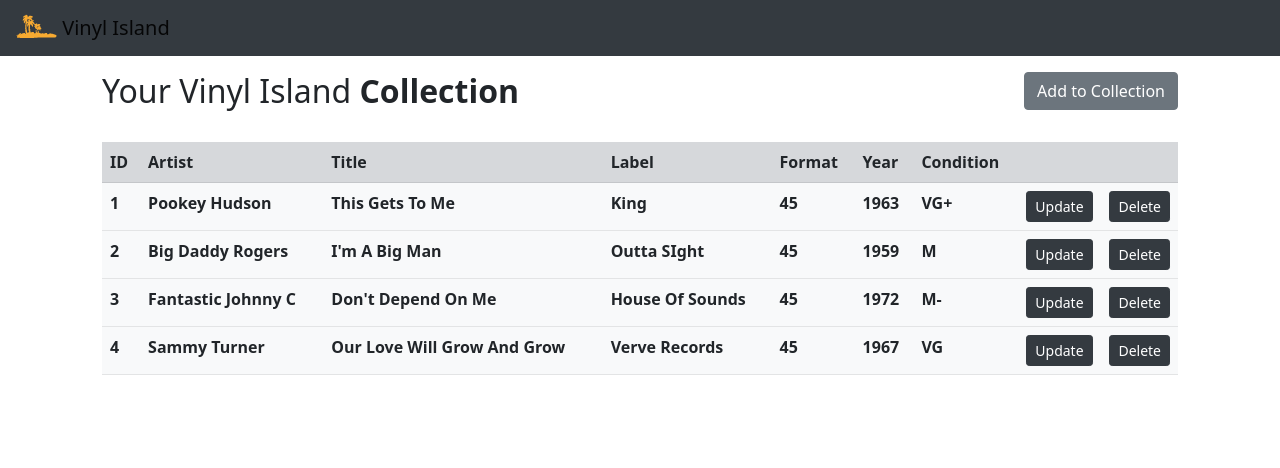
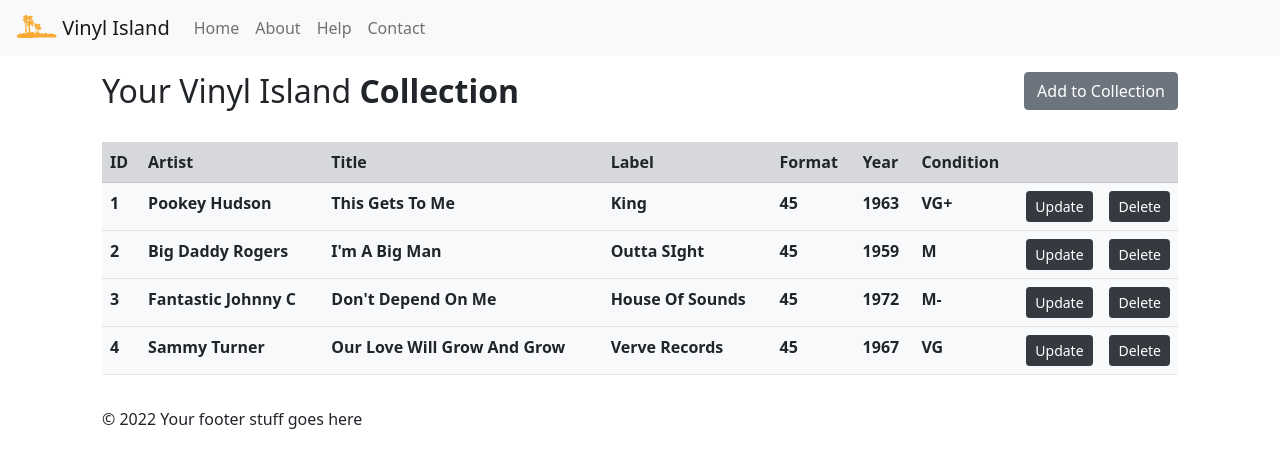
Before and after one commit to iancollinge/vinyl-island-project, a Flask app: page / in a window 1280 px wide. Shown: the top 468 px of the page. Run offline with Flask 2, Linux system fonts and the light colour scheme; data comes from the database, SQL or seed files in the repository; lists and menus that the app fills with data are empty; some libraries are stand-ins or nearby versions.

Commit message:
'feature update added nav bar'

```diff
--- a/app.py
+++ b/app.py
@@ -1,6 +1,9 @@
 import os
 from flask import Flask, redirect, render_template, request, url_for, flash
 from flask_sqlalchemy import SQLAlchemy
+from flask_wtf import Form
+from wtforms import StringField
+from wtforms.validators import DataRequired
 
 app = Flask(__name__)
 app.config['SECRET_KEY'] = "shhh it's a secret"
@@ -12,7 +15,6 @@ app.config["SQLALCHEMY_TRACK_MODIFICATIONS"] = False
 db = SQLAlchemy(app)
 
 # End SqlAlchemy
-
 
 # Creating model table for our CRUD database
 
@@ -98,6 +100,18 @@ def delete(id):
 
     return redirect(url_for('index'))
 
+# This route is for the contact page and form
+
+@app.route('/contact')
+def contact():
+    return render_template('contact.html')
+
+# This class is for the contact form
+
+
+# This setsup the sendmail service for our contact form
+
+
 
 # These are routes for supplementary pages
 
@@ -105,10 +119,6 @@ def delete(id):
 def about():
     return render_template ('about.html')
 
-@app.route('/contact')
-def contact():
-    return render_template ('contact.html')
-
 @app.route('/help')
 def help():
     return render_template ('help.html')
--- a/templates/about.html
+++ b/templates/about.html
@@ -14,8 +14,9 @@
     <div class="">
         <p>Lorem ipsum dolor sit amet, consectetur adipiscing elit. Nunc quis est leo. Duis ornare porttitor nisl, quis interdum nulla egestas congue. Fusce malesuada mauris euismod nisl bibendum imperdiet a id augue. Nulla nec aliquet urna, sit amet lacinia elit. Cras vel cursus nulla, et aliquam diam. Praesent dignissim odio vel scelerisque hendrerit. Lorem ipsum dolor sit amet, consectetur adipiscing elit. Nam orci risus, tincidunt ut nulla vel, iaculis tristique dolor. Vivamus ut tortor id sem mattis lacinia. Donec commodo arcu eget sem congue elementum.
         </p>
-            <p>Maecenas sit amet nunc a augue egestas hendrerit a sit amet lorem. Nunc quam ex, tristique ut auctor sit amet, luctus a tortor. Donec ullamcorper eleifend eros, sed venenatis odio placerat volutpat. Duis pellentesque, nunc vitae pretium lacinia, dolor lectus efficitur nibh, nec placerat magna lectus sodales massa. Proin eget tincidunt ante. Aliquam velit ex, laoreet vel mattis sed, luctus non lectus. Maecenas in tellus gravida, lacinia elit ut, pellentesque dui. Nulla velit ipsum, semper et efficitur pulvinar, congue at risus. Fusce nec auctor sem. Vivamus non leo lorem. Fusce ligula ante, maximus id hendrerit egestas, rhoncus at ligula. Donec scelerisque nisi erat, non condimentum magna rutrum a. Curabitur quis purus at eros scelerisque tincidunt eget non eros. Donec ornare tristique mollis. Nam ultrices, urna at tempus luctus, eros diam dapibus tellus, viverra auctor nulla quam nec augue. Sed tristique elit vel luctus pellentesque.
+        <p>Maecenas sit amet nunc a augue egestas hendrerit a sit amet lorem. Nunc quam ex, tristique ut auctor sit amet, luctus a tortor. Donec ullamcorper eleifend eros, sed venenatis odio placerat volutpat. Duis pellentesque, nunc vitae pretium lacinia, dolor lectus efficitur nibh, nec placerat magna lectus sodales massa. Proin eget tincidunt ante. Aliquam velit ex, laoreet vel mattis sed, luctus non lectus. Maecenas in tellus gravida, lacinia elit ut, pellentesque dui.
         </p>
+
     </div>
 
     </div>
--- a/templates/base.html
+++ b/templates/base.html
@@ -16,8 +16,9 @@
     </head>
     <body>
 
-        {% block body %}
-        {% endblock %}
+    {% block body %}
+
+    {% endblock %}
 
         <!-- Optional JavaScript -->
         <!-- Popper.js first, then Bootstrap JS -->
--- /dev/null
+++ b/templates/footer.html
@@ -0,0 +1,9 @@
+{% block body %}
+
+  <div class="container">
+     <div id="footer">
+          <p>&copy 2022 Your footer stuff goes here</p>
+    </div>
+ </div>
+
+{% endblock %}
--- a/templates/index.html
+++ b/templates/index.html
@@ -1,5 +1,6 @@
 {% extends 'base.html' %}
 {% include 'nav.html'%}
+
 
 {% block title %} Vinyl Island {% endblock %}
 
@@ -316,5 +317,8 @@
 
 </div>
 
+<div class="container-md">
+{% include 'footer.html'%}
+</div>
 
 {% endblock %}
--- a/templates/nav.html
+++ b/templates/nav.html
@@ -2,13 +2,26 @@
 
 {% block body %}
 
-<nav class="navbar navbar-light bg-dark">
+<nav class="navbar navbar-expand-lg navbar-light bg-light">
     <div class="container-fluid">
-      <a class="navbar-brand" href="#">
-        <img src="../static/assets/vilogo.png" alt="" width="41" height="24" class="d-inline-block align-text-top">
+      <a class="navbar-brand" href="{{ url_for('index') }}">
+        <img src="../static/assets/vilogo.png" alt="Vinyl Island" width="41" height="24" class="d-inline-block align-text-top">
         Vinyl Island
       </a>
+      <button class="navbar-toggler" type="button" data-bs-toggle="collapse" data-bs-target="#navbarNav" aria-controls="navbarNav" aria-expanded="false" aria-label="Toggle navigation">
+        <span class="navbar-toggler-icon"></span>
+      </button>
+      <div class="collapse navbar-collapse" id="navbarNav">
+      <ul class="navbar-nav">
+        <li class="nav-item" ><a class="nav-link" href="{{ url_for('index') }}">Home</a></li>
+        <li class="nav-item"><a class="nav-link" href="{{ url_for('about') }}">About</a></li>
+        <li class="nav-item"><a class="nav-link" href="{{ url_for('help') }}">Help</a></li>
+        <li class="nav-item"><a class="nav-link" href="{{ url_for('contact') }}">Contact</a></li>
+      </ul>
     </div>
+  </div>
   </nav>
+  <div></div>
+  <div></div>
 
 {% endblock %}
```
Also changed, not shown: static/css/main.css (added, +72 -0 lines), templates/contact.html (+5 -3 lines).
